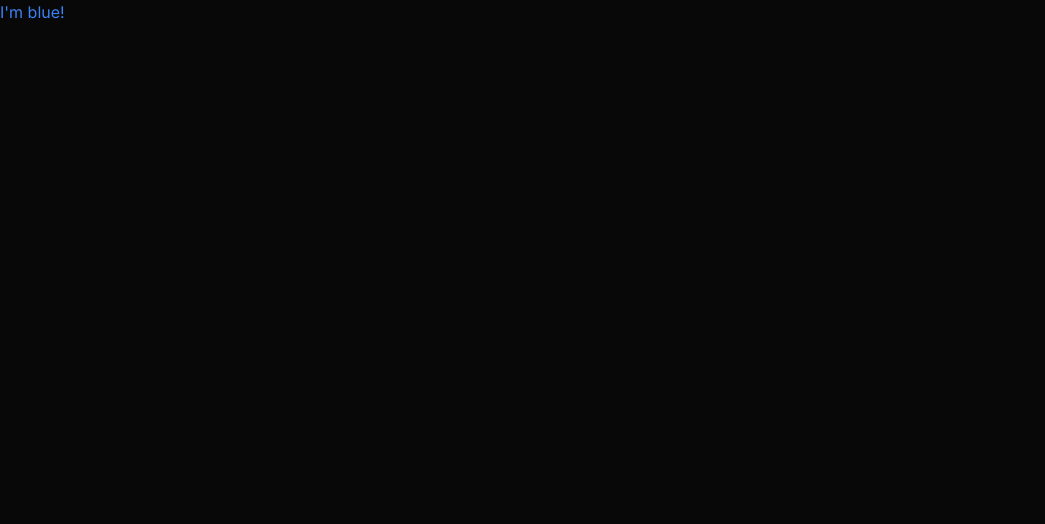
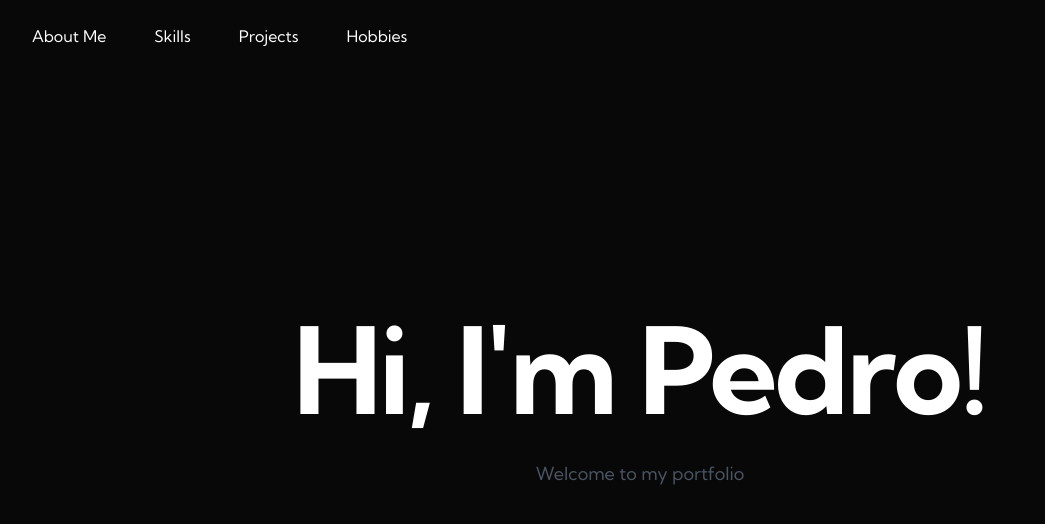
Before and after one commit to cisdeli/cisdeli.github.io, a Next.js app: page /cisdeli.github.io/ in a window 1280 px wide. Shown: the top 524 px of the page, without its empty margins (0-1045 px from the left). Built offline with nearby package versions, Linux system fonts and the light colour scheme.

Commit message:
Started developing the hero section

```diff
--- a/app/layout.tsx
+++ b/app/layout.tsx
@@ -1,8 +1,8 @@
 import '@/app/ui/global.css';
 import type { Metadata } from "next";
-import { Inter } from "next/font/google";
+import { Kumbh_Sans } from "next/font/google";
 
-const inter = Inter({ subsets: ["latin"] });
+const kumbh_sans = Kumbh_Sans({ subsets: ["latin"] });
 export const metadata: Metadata = {
     title: "Personal Portfolio",
     description: "My personal porfifolio with Next.js on GitHub Pages",
@@ -15,7 +15,7 @@ export default function RootLayout({
 }) {
     return (
         <html lang="en">
-            <body className={inter.className}>{children}</body>
+            <body className={`${kumbh_sans.className} antialiased`}>{children}</body>
         </html>
     );
 }
--- a/app/page.tsx
+++ b/app/page.tsx
@@ -1,9 +1,12 @@
 import Link from "next/link";
+import HeroHeader from '@/app/ui/heroHeader'
+import Hero from '@/app/ui/heroContents';
 
 export default function Home() {
     return (
-        <div>
-            <h1 className="text-blue-500">I'm blue!</h1>
+        <div className="bg-dark">
+            <HeroHeader />
+            <Hero />
         </div>
     );
 }
--- /dev/null
+++ b/app/ui/heroContents.tsx
@@ -0,0 +1,12 @@
+export default function Hero() {
+    return (
+        <div className="relative isolate px-6 pt-14 lg:px-8">
+            <div className="mx-auto max-w-6xl py-32 sm:py-48 lg:py-56">
+                <div className="text-center">
+                    <h1 className="tracking-tight hero-title mb-0">Hi, I'm Pedro!</h1>
+                    <h1 className="text-lg text-gray-600 mt-0">Welcome to my portfolio</h1>
+                </div>
+            </div>
+        </div>
+    )
+}
--- /dev/null
+++ b/app/ui/heroHeader.tsx
@@ -0,0 +1,23 @@
+import '@/app/ui/hero_styles.css';
+
+const navigation = [
+    { name: 'About Me', href: '#' },
+    { name: 'Skills', href: '#' },
+    { name: 'Projects', href: '#' },
+    { name: 'Hobbies', href: '#' },
+]
+
+export default function HeroHeader() {
+    return (
+        <header className="absolute inset-x-0 top-0 z-50">
+            <nav className="flex items-center justify-between p-6 lg:px-8" aria-label="Global">
+                <div className="hidden lg:flex lg:gap-x-12">
+                    {navigation.map((item) => (
+                        <a key={item.name} href={item.href} className="leading-6 hero-header-text">
+                            {item.name}
+                        </a>
+                    ))}
+                </div>
+            </nav>
+        </header>)
+}
--- /dev/null
+++ b/app/ui/hero_comp.tsx
@@ -0,0 +1,31 @@
+export default function HeroHeader() {
+    return (
+        <header className="absolute inset-x-0 top-0 z-50">
+            <nav className="flex items-center justify-between p-6 lg:px-8" aria-label="Global">
+                <div className="flex lg:flex-1">
+                    <a href="#" className="-m-1.5 p-1.5">
+                        <span className="sr-only">Your Company</span>
+                        <img
+                            className="h-8 w-auto"
+                            src="https://tailwindui.com/img/logos/mark.svg?color=indigo&shade=600"
+                            alt=""
+                        />
+                    </a>
+                </div>
+            </nav>
+        </header>
+    )
+}
+
+
+export default function Hero() {
+    return (
+        <div className="relative isolate px-6 pt-14 lg:px-8">
+            <div class="mx-auto max-w-2xl py-32 sm:py-48 lg:py-56">
+                <div className="text-center">
+                    <h1 className="text-4xl font-bold tracking-tight sm:text-6xl hero-title">Hi, I'm Pedro!</h1>
+                </div>
+            </div>
+        </div>
+    )
+}
--- /dev/null
+++ b/app/ui/hero_styles.css
@@ -0,0 +1,18 @@
+:root {
+    --background-color: #080808;
+    --white: #FFFFFF;
+    --dark-white: #D7CDCC;
+    --gray: #59656F;
+    --dark-purple: #1D1E2C;
+}
+
+.hero-title {
+    color: var(--white);
+    font-size: 15vh;
+    font-weight: bold;
+    text-indent: -1.2px;
+}
+
+.hero-header-text {
+    color: var(--white);
+}
```
